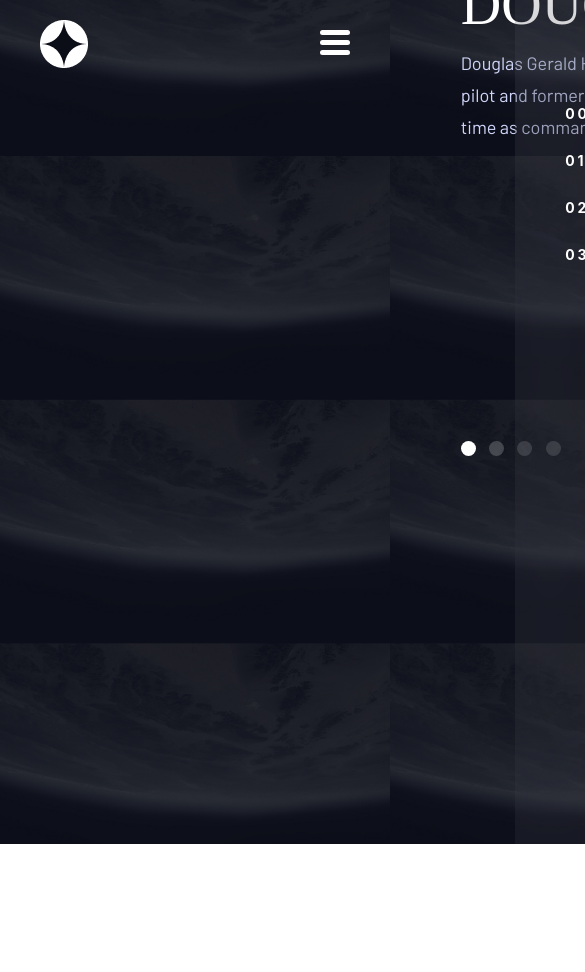
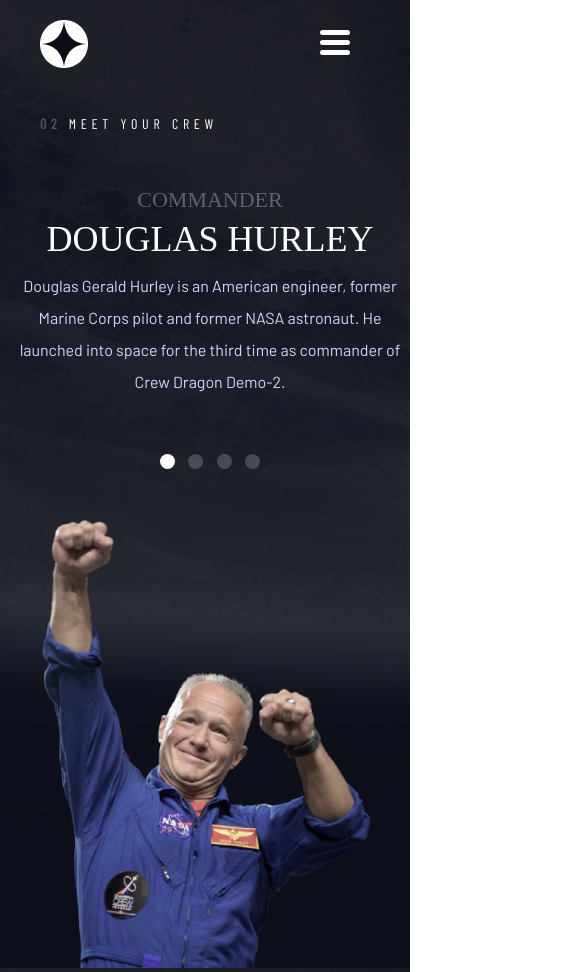
Before and after one commit to EmanMahm0ud/Space-Tourism, a React (Create React App) app: page /crew in a window 390 px wide. Shown: the top 972 px of the page, 585 px wide, since content can reach past the window. Before the commit the page ends 844 px from the top, so only its background shows below. Built offline with nearby package versions, Linux system fonts and the light colour scheme; a web font is replaced by a local one.

Commit message:
make components responsive with tablet

```diff
--- a/src/App.css
+++ b/src/App.css
@@ -469,8 +469,18 @@ main {
     font-size: 120px;
   }
 
+  h2 {
+    font-size: 36px !important;
+  }
+
   .title {
     font-size: 22px;
+  }
+
+  .destination .description,
+  .crew .description,
+  .technology .description {
+    font-size: 16px;
   }
 
   .content {
@@ -497,6 +507,8 @@ main {
     display: none;
   }
 
+  /* -------------------------- */
+
   .home section {
     grid-column: 2 / 5;
     grid-row: 2 / 6;
@@ -513,6 +525,115 @@ main {
   .home .circle {
     grid-column: 2 / 5;
     grid-row: 8 / 11;
+  }
+
+  /* -------------------------- */
+
+  .destination .content,
+  .crew .content,
+  .technology .content {
+    height: auto;
+    grid-template-columns: repeat(5, 1fr);
+    grid-template-rows: repeat(8, 1fr);
+  }
+
+  .destination .title,
+  .crew .title,
+  .technology .title {
+    grid-column: 1 / 5;
+    grid-row: 1;
+    justify-self: flex-start;
+    align-self: center;
+    margin-left: 40px;
+  }
+
+  .destination .content {
+    align-items: flex-start;
+  }
+
+  .destination img {
+    grid-column: 2 / 5;
+    grid-row: 2 / 5;
+    width: 80%;
+    justify-self: center;
+    align-self: center;
+  }
+
+  .destination section {
+    grid-column: 2 / 5;
+    grid-row: 5 / 8;
+    width: 100%;
+    margin-top: 40px;
+    text-align: center;
+  }
+
+  .destination ul {
+    justify-content: center;
+  }
+
+  /* -------------------------- */
+
+  .crew {
+    position: relative;
+  }
+
+  .crew section {
+    grid-column: 2 / 5;
+    grid-row: 2 / 5;
+    text-align: center;
+  }
+
+  .crew section .description {
+    width: 100%;
+  }
+
+  .crew .slider {
+    grid-column: 3;
+    grid-row: 4;
+    justify-self: center;
+    align-self: center;
+  }
+
+  .crew .img-container {
+    grid-column: 2 / 5;
+    grid-row: 5 / 9;
+    width: 400px;
+    height: 450px;
+    justify-self: center;
+  }
+
+  .crew .job {
+    font-size: 22px;
+  }
+
+  /* -------------------------- */
+
+  .technology {
+    height: auto;
+  }
+
+  .technology img {
+    grid-column: 2 / 5;
+    grid-row: 2 / 5;
+    width: 100%;
+    justify-self: center;
+  }
+
+  .technology .slider {
+    grid-column: 2 / 5;
+    grid-row: 5;
+    display: flex;
+    justify-content: center;
+  }
+
+  .technology section {
+    grid-column: 2 / 5;
+    grid-row: 6 / 9;
+    text-align: center;
+  }
+
+  .tech-slider {
+    height: 300px;
   }
 }
 
```
